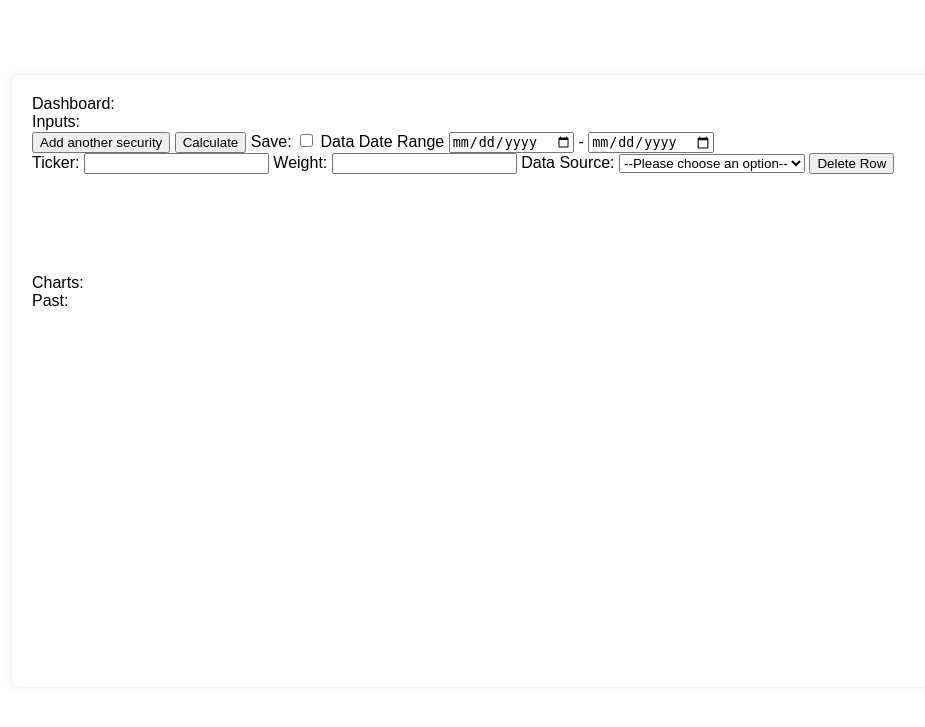
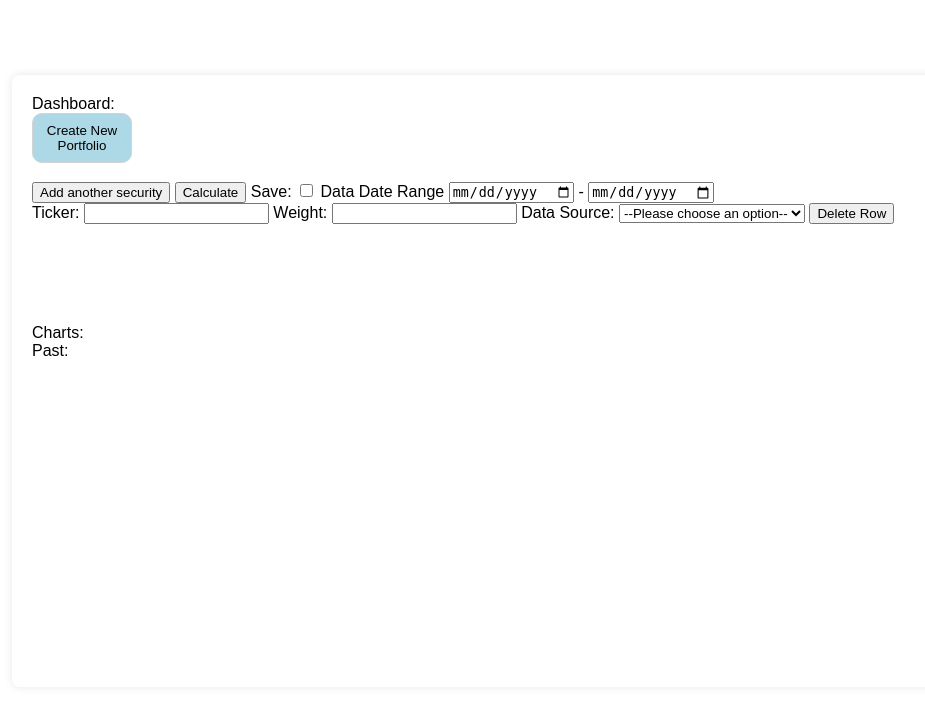
Before and after one commit to Gsnail157/QuantLib, a Flask app: page / in a window 1280 px wide. Shown: the top 727 px of the page, without its empty margins (128-1053 px from the left). Run offline with Flask 3, Linux system fonts and the light colour scheme; some libraries are stand-ins or nearby versions.

Commit message:
UI update

```diff
--- a/server.py
+++ b/server.py
@@ -20,7 +20,7 @@ from utils.preprocessing import data_preprocessing
 load_dotenv()
 app = Flask(__name__)
 
-valid_data_source = ["Alpha Vantage"]
+valid_data_source = ["Alpha Vantage", "Market Stack", "FRED", "EODHD"]
 
 # KEYS
 db_url = os.getenv("RENDER_POSTGRES_URL")
@@ -107,7 +107,6 @@ def calculate():
         "yearly": yearly_expected_return,
         "weights": new_weights
     }
-
     return Response(f"{res}", status=200, mimetype='application/json')
 
 @app.get("/target_return")
@@ -156,7 +155,6 @@ def target_return():
         "Expected Return": target_rtn,
         "Security Info": port_info
     }
-
     return Response(f"{res}", status=200, mimetype='application/json')
 
 if __name__ == "__main__":
--- a/static/css/style.css
+++ b/static/css/style.css
@@ -38,3 +38,21 @@ body {
 .table {
     margin-bottom: 100px;
 }
+
+.add_port {
+    background-color: lightblue;
+    height: 50px;
+    width: 100px;
+    text-align: center;
+    border-radius: 10px;
+    border: 1px solid lightgrey;
+}
+
+.add_port:hover {
+    color: grey;
+    border: 1px solid gray;
+}
+
+.port_item {
+    background-color: lightgrey;
+}
--- a/static/javascript/dashboard.js
+++ b/static/javascript/dashboard.js
@@ -79,3 +79,20 @@ function getRowValues() {
     };
     return row_values;
 };
+
+document.getElementById("add_port").addEventListener("click", ()=> {
+    let portfolio_list = document.getElementById("port_list")
+    let new_port = document.createAttribute("div")
+    let name_box = document.createAttribute("input")
+
+    name_box.type = "text"
+    name_box.className = "port_name"
+    name_box.placeholder = "Enter Portfolio Name..."
+
+
+    new_port.className = "port_item"
+    new_port.id = "port_item"
+
+    new_port.append(name_box)
+    portfolio_list.append(new_port)
+})
--- a/templates/dashboard/dashboard.html
+++ b/templates/dashboard/dashboard.html
@@ -8,7 +8,9 @@ Dashboard:
 
 {% block content%}
 <div class="table">
-    Inputs:
+    <button class="add_port", id="add_port">Create New Portfolio</button>
+    <div class="port_list", id="port_list">
+    </div>
     <br>
     <button class="add", id="add">Add another security</button>
     <button class="calculate", id="calculate">Calculate</button>
```
Also changed, not shown: README.md.
